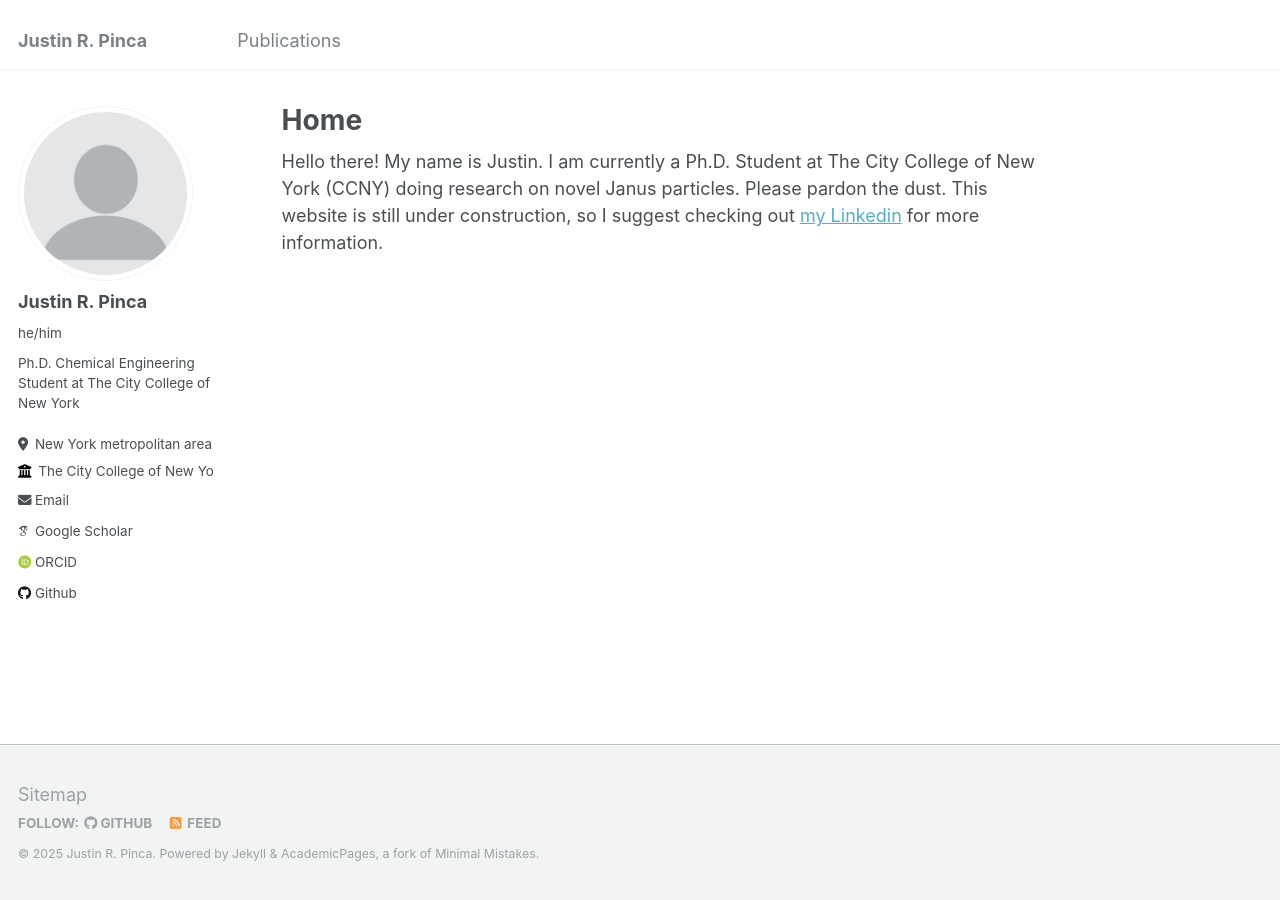
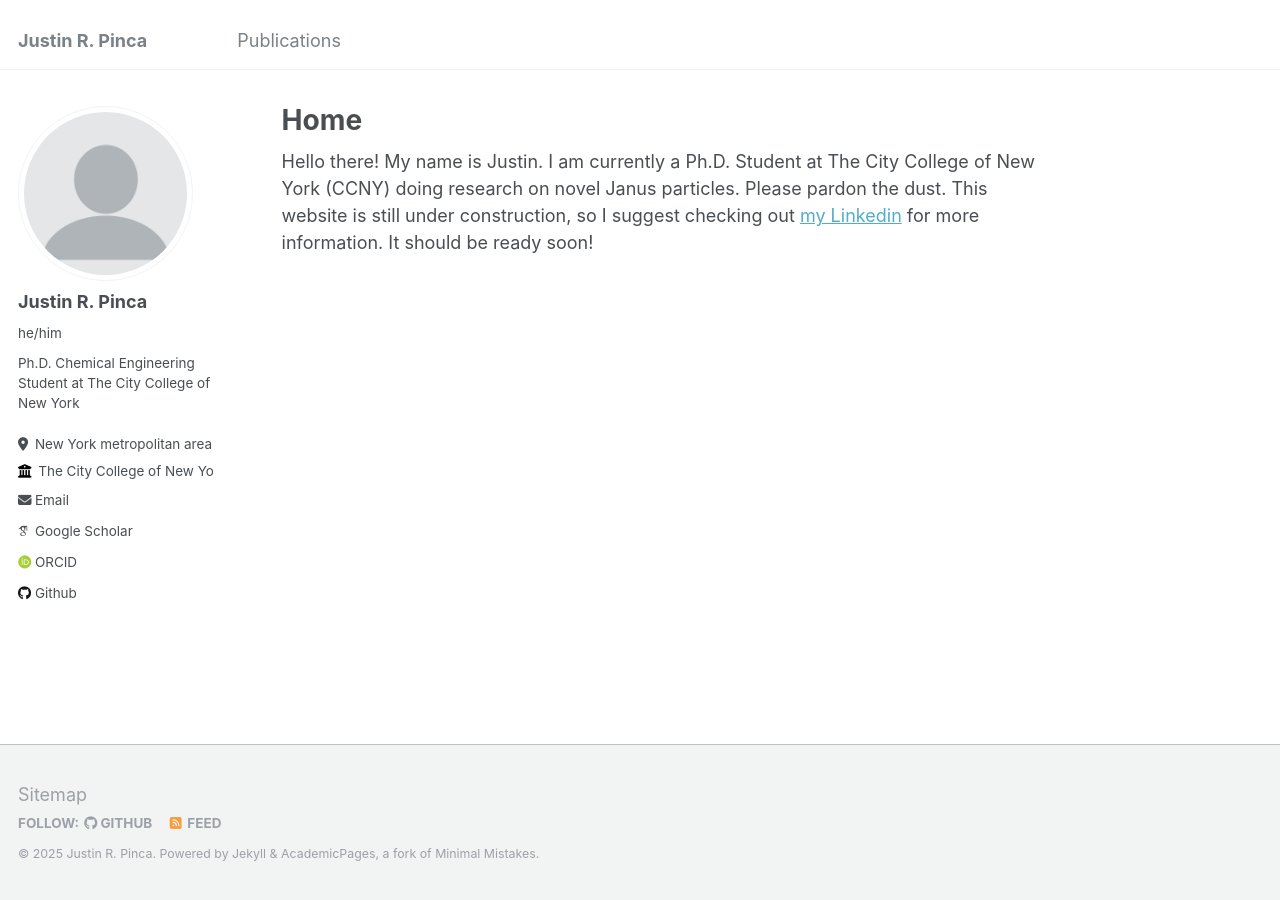
Before and after one commit to jtnpinca/jtnpinca.github.io, a Jekyll site: the page built from _pages/about.md, in a window 1280 px wide. Built offline with Jekyll 4.4.1, drawn with Linux system fonts in a browser that asks for light colours; some web fonts are replaced.

Commit message:
Added about me message

```diff
--- a/_pages/about.md
+++ b/_pages/about.md
@@ -7,4 +7,4 @@ redirect_from:
   - /about.html
 ---
 
-Hello there! My name is Justin. I am currently a Ph.D. Student at The City College of New York (CCNY) doing research on novel Janus particles. Please pardon the dust. This website is still under construction, so I suggest checking out [my Linkedin](https://www.linkedin.com/in/pincajustin) for more information.
+Hello there! My name is Justin. I am currently a Ph.D. Student at The City College of New York (CCNY) doing research on novel Janus particles. Please pardon the dust. This website is still under construction, so I suggest checking out [my Linkedin](https://www.linkedin.com/in/pincajustin) for more information. It should be ready soon!
```
